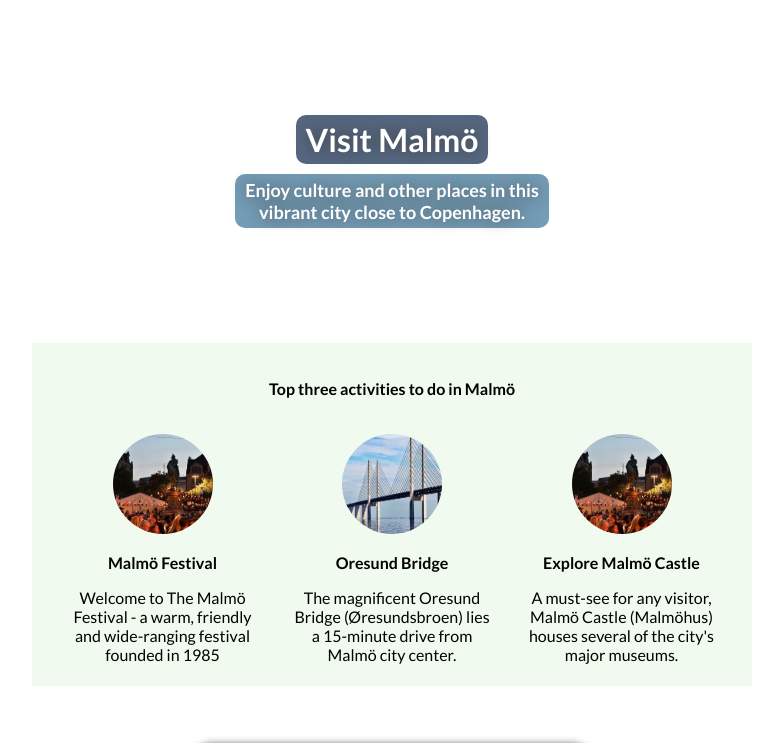
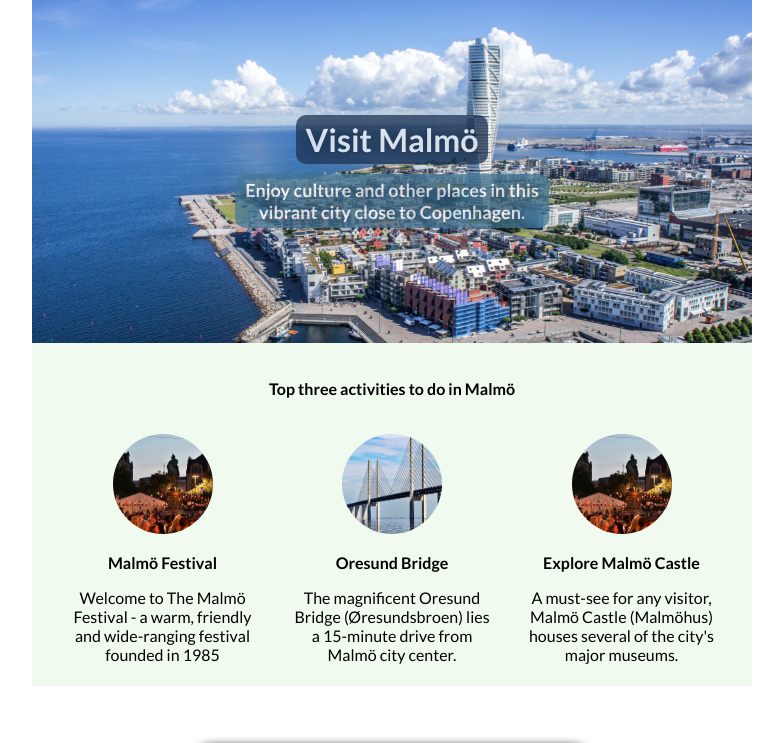
Before and after one commit to DJendryczka/hometown, a website: page index.html in a window 1280 px wide. Shown: the top 743 px of the page, without its empty margins (248-1031 px from the left). Drawn offline with Linux system fonts and the light colour scheme; the site is published under a folder, as on GitHub Pages, so addresses that start at the root find nothing; files whose address does not match are found by name.

Commit message:
Update style.css

```diff
--- a/css/style.css
+++ b/css/style.css
@@ -52,7 +52,7 @@ img {
   flex-direction: column;
   align-items: center;
   justify-content: center;
-  background-image: url('/images/mal-main.png');
+  background-image: url('images/mal-main.png');
   background-size: cover;
   width: 720px;
   height: 343px;
```
